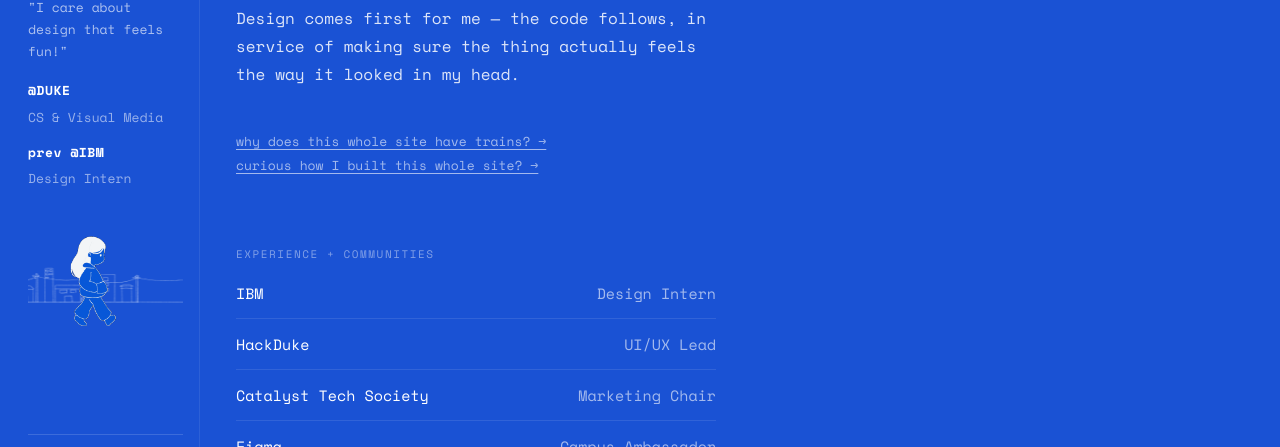
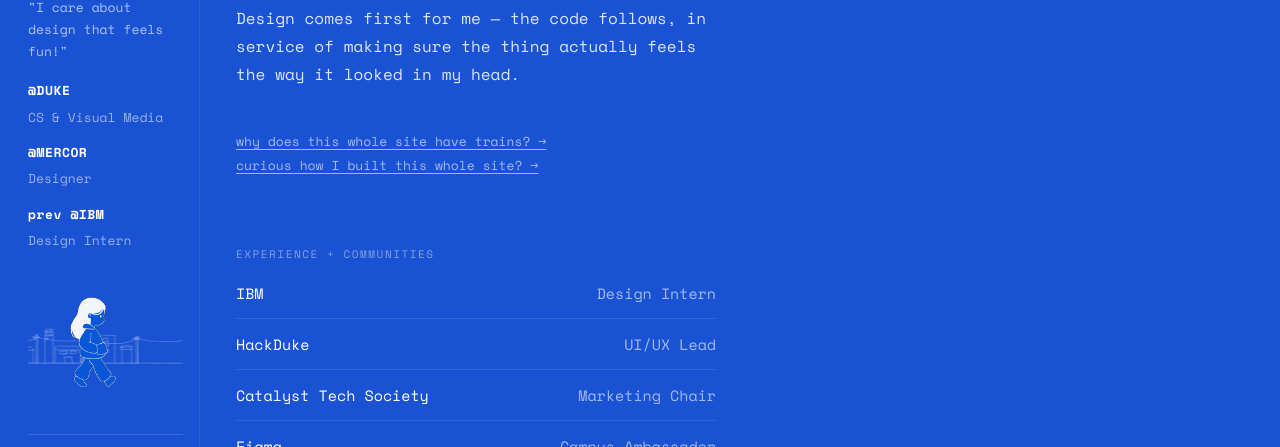
Before and after one commit to ela1ne0/portfolio2026-7, a website built with Vite: page about.html in a window 1280 px wide. Shown: the part 353-800 px from the top of the page. Built offline with nearby package versions, Linux system fonts and the light colour scheme.

Commit message:
updated sidebar w new mercor role

```diff
--- a/about.html
+++ b/about.html
@@ -863,6 +863,10 @@
           <span class="left-facts__role">CS & Visual Media</span>
         </div>
         <div class="left-facts__item">
+          <a href="https://www.mercor.com" target="_blank" rel="noopener" class="left-facts__handle">@MERCOR</a>
+          <span class="left-facts__role">Designer</span>
+        </div>
+        <div class="left-facts__item">
           <a href="https://www.ibm.com" target="_blank" rel="noopener" class="left-facts__handle">prev @IBM</a>
           <span class="left-facts__role">Design Intern</span>
         </div>
```
Also changed, not shown: about-coming-soon.html (+4 -0 lines), about-the-trains.html (+4 -0 lines), case-study-template.html (+4 -0 lines), hackduke-2026.html (+4 -0 lines), how-i-built-this.html (+4 -0 lines), ibm-z-devops.html (+4 -0 lines), index.html (+4 -0 lines), play.html (+4 -0 lines), work/case-study-template.html (+4 -0 lines), work/coming-soon.html (+4 -0 lines).
